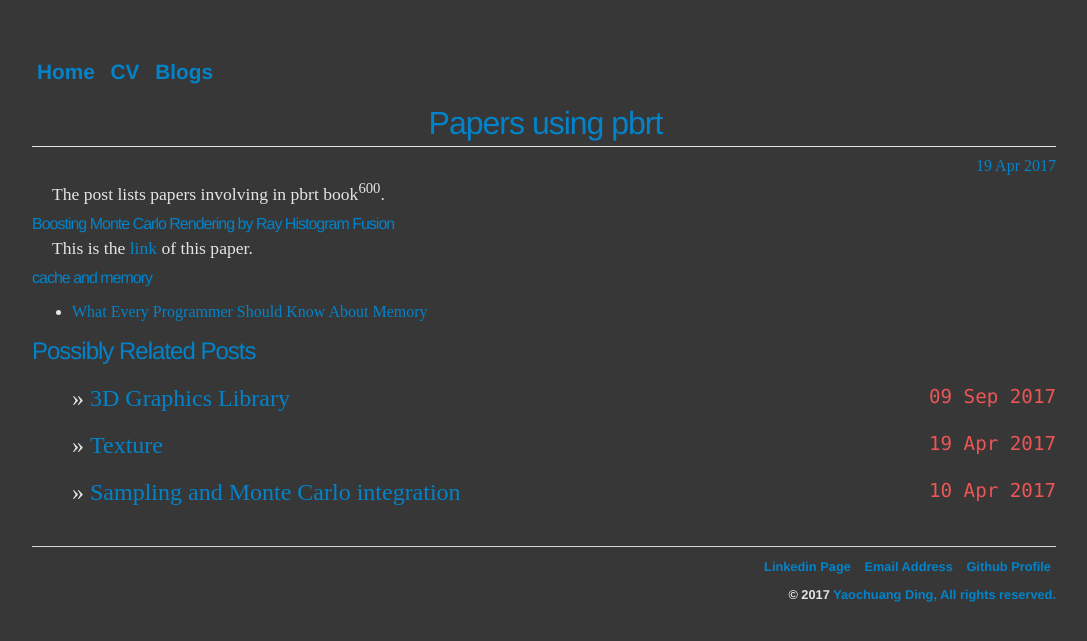
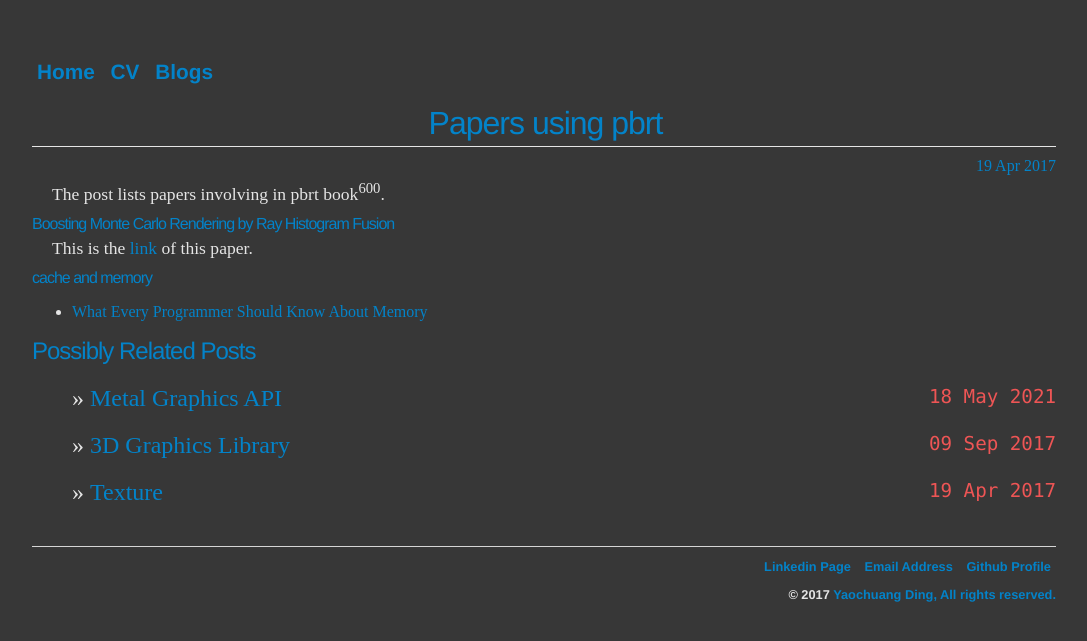
Before and after one commit to ychding11/ychding11.github.io, a Jekyll site: the page built from _posts/2017-04-19-papers-pbrt-v3.md, in a window 1280 px wide. Shown: the top 641 px of the page, without its empty margins (96-1183 px from the left). Built offline with Jekyll 4.4.1, drawn with Linux system fonts in a browser that asks for light colours.

Commit message:
Update 2019-05-28-Metal.md

```diff
--- a/_posts/2019-05-28-Metal.md
+++ b/_posts/2019-05-28-Metal.md
@@ -1,7 +1,7 @@
 ---
 layout: post
 title: "Metal Graphics API"
-date: 2016-11-08
+date: 2021-05-18
 ---
 It is a brief summary of Metal Graphics API.
 
```
